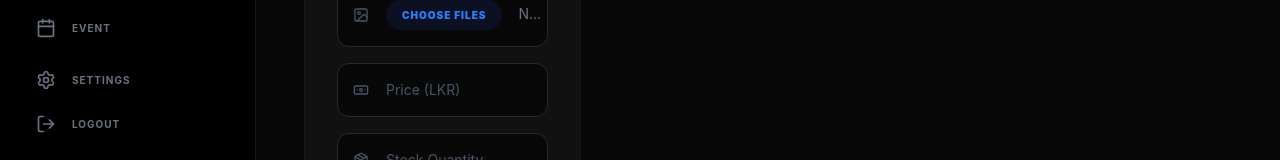
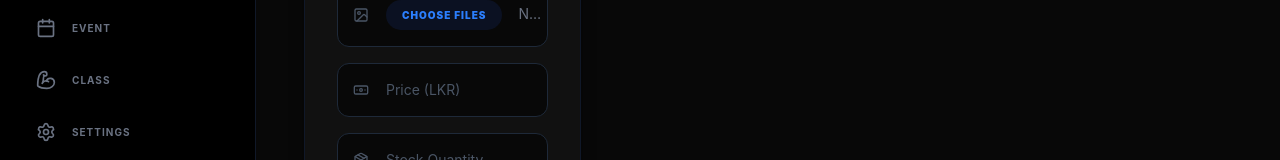
Before and after one commit to Dune-Wid/RC-Fitness-client, a React (Vite) app: page /shop in a window 1280 px wide. Shown: the part 410-570 px from the top of the page. Built offline with nearby package versions, Linux system fonts and the light colour scheme; no server answers; sample sign-in values are in the browser's storage.

Commit message:
change the sidebar

```diff
--- a/src/components/Sidebar.jsx
+++ b/src/components/Sidebar.jsx
@@ -1,6 +1,6 @@
 import { useState } from 'react';
 import { Link, useLocation, useNavigate } from 'react-router-dom';
-import { LayoutDashboard, Users, UserCheck, CreditCard, Dumbbell, Settings, LogOut, Menu, X, ShoppingBag, Calendar } from 'lucide-react';
+import { LayoutDashboard, Users, BicepsFlexed , UserCheck, CreditCard, Dumbbell, Settings, LogOut, Menu, X, ShoppingBag, Calendar } from 'lucide-react';
 
 const Sidebar = () => {
   const location = useLocation();
@@ -15,6 +15,7 @@ const Sidebar = () => {
     { name: 'Equipment', icon: <Dumbbell size={20}/>, path: '/equipment' },
     { name: 'Shop', icon: <ShoppingBag size={20}/>, path: '/shop' },
     { name: 'Event', icon: <Calendar size={20}/>, path: '/event' },
+    { name: 'Class', icon:<BicepsFlexed size={20}/>, path: '/class'},
     { name: 'Settings', icon: <Settings size={20}/>, path: '/settings' },
   ];
 
```
